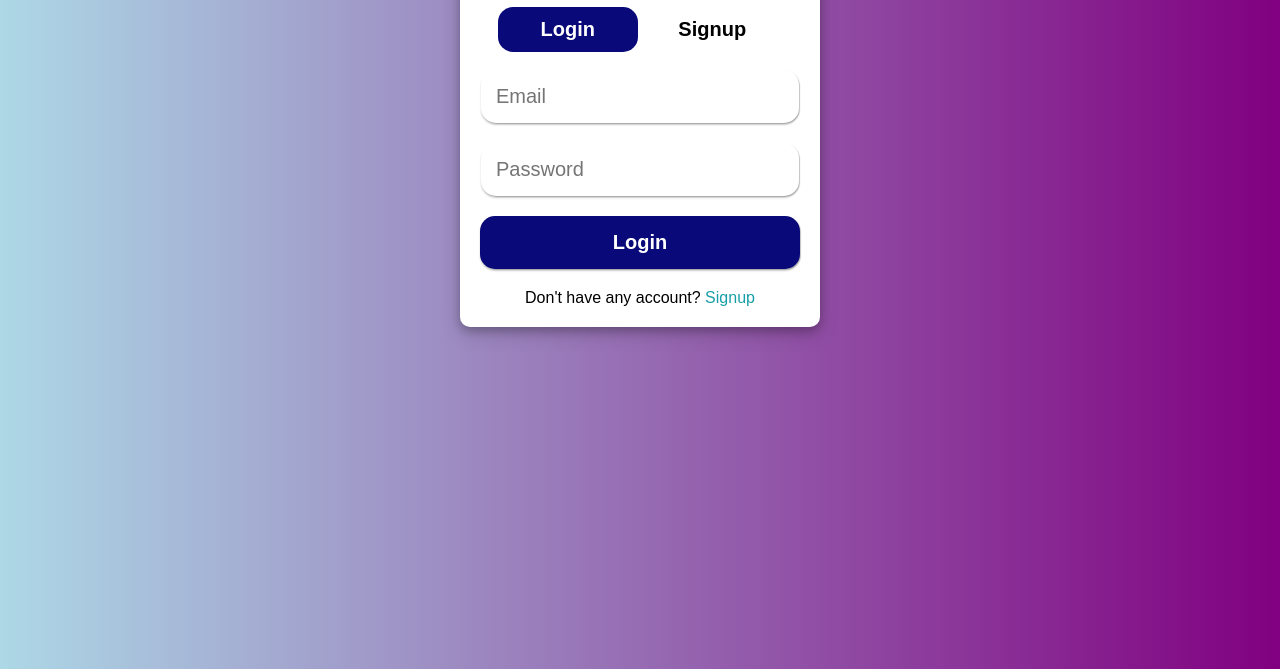
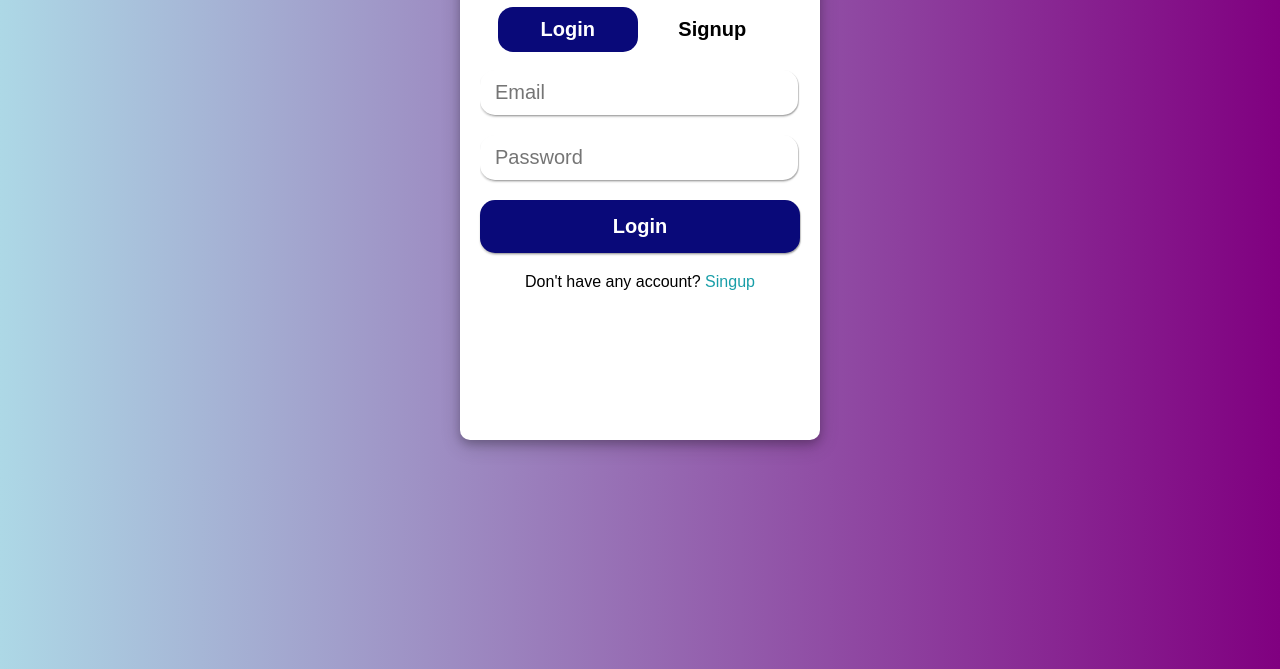
Before and after one commit to Ibad18/form_task, a plain HTML site: page index.html in a window 1280 px wide. Both pictures are taken after a click on the button "Login". Shown: the part 131-800 px from the top of the page. Drawn offline with Linux system fonts and the light colour scheme.

Commit message:
modified

```diff
--- a/index.html
+++ b/index.html
@@ -11,71 +11,67 @@
 <body>
     <div id="form_body">
         <div id="form">
-            <h1>Signup Form</h1>
-            <button class="btn" id="btn1">Login</button>
-            <button class="btn active" id="btn2">Signup</button><br><br>
+            <h1 id="h1">Signup Form</h1>
+            <button class="" id="login_btn">Login</button>
+            <button class="disable" id="signup_btn">Signup</button><br><br>
             <form id="temp">
-                <input type="text" class="abc" style="display: block;" placeholder="Name">
-                <input type="text" id="email" placeholder="Email"><br>
-                <input type="password" id="password" placeholder="Password"><br>
-                <input type="c_password" class="abc" style="display: block;" placeholder="Confirm Password">
-                <input type="button" id="button" value="Signup">
-                <p>Already have an account? </p><a id="link" onclick="clickButton()">Login</a> <br>
+                <div class="input-group">
+                    <div class="input-field" id="name_field">
+                        <input type="text" class="abc" placeholder="Name">
+                    </div>
+                    <div class="input-field">
+                        <input type="text" id="email" placeholder="Email"><br>
+                    </div>
+                    <div class="input-field">
+                        <input type="password" id="password" placeholder="Password"><br>
+                    </div>
+                    <div class="input-field" id="c_password_field">
+                        <input type="c_password" class="abc" placeholder="Confirm Password">
+                    </div>
+                    <input type="button" id="button" value="Signup">
+                    <p id="para">Already have an account? </p><a id="link" onclick="changeBtn()">Login</a> <br>
+                </div>
             </form>
         </div>
     </div>
 
 
     <script>
+        let loginBtn = document.getElementById("login_btn");
+        let signupBtn = document.getElementById("signup_btn");
+        let nameField = document.getElementById("name_field");
+        let cPasswordField = document.getElementById("c_password_field");
+        let heading = document.getElementById("h1");
+        let submitBtn = document.getElementById("button");
+        loginBtn.onclick = function () {
+            nameField.style.maxHeight = "0";
+            cPasswordField.style.maxHeight = "0";
+            heading.innerHTML = "Login Form";
+            signupBtn.classList.remove("disable");
+            loginBtn.classList.add("disable");
+            submitBtn.value = "Login";
+            document.getElementById("para").innerHTML = "Don't have any account? "
+            document.getElementById("link").innerHTML = "Singup";
 
-        function clickButton() {
+        }
+        signupBtn.onclick = function () {
+            nameField.style.maxHeight = "65px";
+            cPasswordField.style.maxHeight = "65px";
+            heading.innerHTML = "Signup Form";
+            signupBtn.classList.add("disable");
+            loginBtn.classList.remove("disable");
+            submitBtn.value = "Signup";
+            document.getElementById("para").innerHTML = "Already have an account? "
+            document.getElementById("link").innerHTML = "Login";
+        }
+        function changeBtn() {
             if (document.getElementById("link").innerHTML == "Login") {
-                var button = document.getElementById("btn1");
-                button.click();
+                loginBtn.click();
             }
             else {
-                var button = document.getElementById("btn2");
-                button.click();
-
+                signupBtn.click();
             }
-
         }
-
-        const activeBtn = document.querySelectorAll(".btn");
-        activeBtn.forEach((btn) => {
-            btn.addEventListener("click", (e) => {
-                activeBtn.forEach(f => f.classList.remove('active'));
-                e.target.classList.toggle("active");
-                if (btn.innerHTML == "Signup") {
-                    document.querySelector("h1").innerHTML = "Signup Form";
-                    document.querySelector("p").innerHTML = "Already have an account? ";
-                    document.querySelector("a").innerHTML = "Login";
-                    document.getElementById("button").value = "Signup";
-
-                    var elements = document.getElementsByClassName("abc");
-                    for (var i = 0; i < elements.length; i++) {
-                        var element = elements[i];
-                        if (element.style.display === "none") {
-                            element.style.display = "block";
-                        }
-                    }
-
-                }
-                else {
-                    document.querySelector("h1").innerHTML = "Login Form";
-                    document.querySelector("p").innerHTML = "Don't have any account? ";
-                    document.querySelector("a").innerHTML = "Signup";
-                    document.getElementById("button").value = "Login";
-                    var elements = document.getElementsByClassName("abc");
-                    for (var i = 0; i < elements.length; i++) {
-                        var element = elements[i];
-                        element.style.display = "none";
-                    }
-
-
-                }
-            });
-        });
     </script>
 </body>
 
--- a/style.css
+++ b/style.css
@@ -4,8 +4,16 @@
 body{
     background-image: linear-gradient(to right, lightblue, purple);
 }
+.input-field{
+    max-height: 65px;
+    /* transition: max-height 0.5s; */
+    overflow: hidden;
+    display: flex;
+}
+.input-group{
+    height: 350px;
+}
 #form_body {
-
     padding: 10px;
     margin: auto;
     height: 100%;
@@ -56,7 +64,7 @@ a{
     color: rgb(24, 158, 168);
     cursor: pointer;
 }
-.active{
+.disable{
 background-color: #090979;
 color: white;
 }
```
